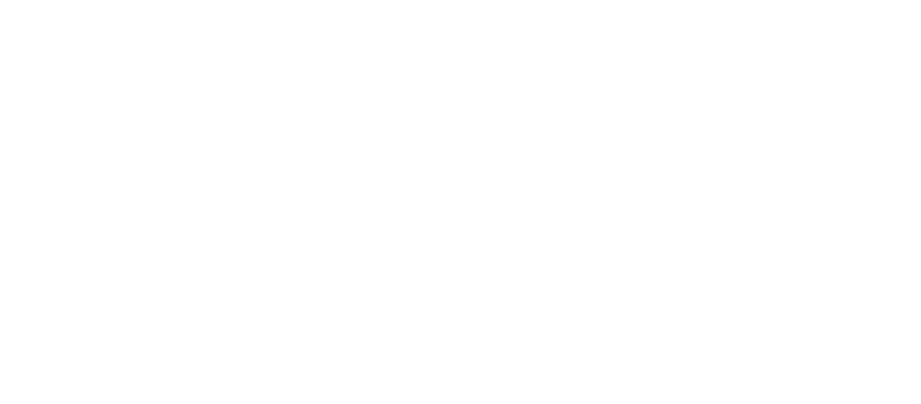
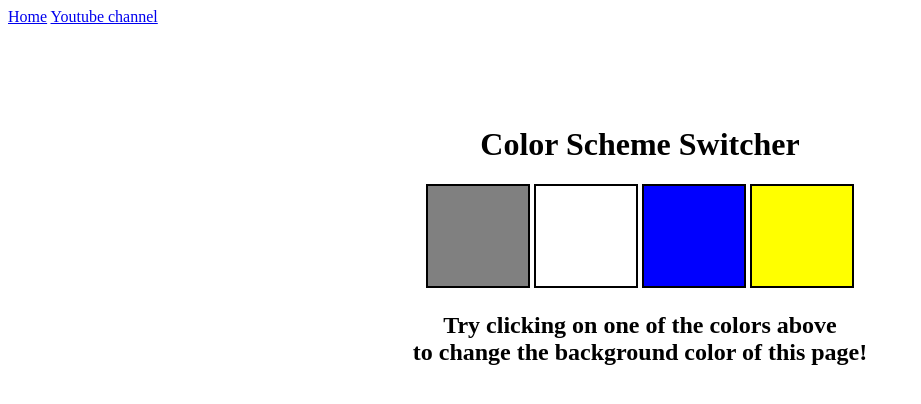
Before and after one commit to rayhqE/REVISION, a plain HTML site: page JS/27_Projects/01_Color Changer/index.html in a window 1280 px wide. Shown: the whole page, without its empty margins (0-921 px from the left). Drawn offline with Linux system fonts and the light colour scheme.

Commit message:
Continuing the projects

```diff
--- a/JS/27_Projects/01_Color Changer/index.html
+++ b/JS/27_Projects/01_Color Changer/index.html
@@ -1,11 +1,44 @@
 <!DOCTYPE html>
 <html lang="en">
+
 <head>
-  <meta charset="UTF-8">
-  <meta name="viewport" content="width=device-width, initial-scale=1.0">
-  <title>Document</title>
+  <meta charset="UTF-8" />
+  <meta name="viewport" content="width=device-width, initial-scale=1.0" />
+  <meta http-equiv="X-UA-Compatible" content="ie=edge" />
+  <link rel="stylesheet" href="style.css" />
+  <link rel="stylesheet" href="../styles.css" />
+  <title>JavaScript Background Color Switcher</title>
 </head>
+
 <body>
+  <nav>
+    <a href="/" aria-current="page">Home</a>
+    <a target="_blank" href="https://www.youtube.com/@chaiaurcode">Youtube channel</a>
+  </nav>
+  <div class="canvas">
+    <!-- <a
+        style="
+          background-color: #fff;
+          padding: 10px 30px;
+          border-radius: 8px;
+          color: #212121;
+          text-decoration: none;
+          border: 2px solid #212121;
+        "
+        href="../index.html"
+        >Back to Home Page</a
+      > -->
+    <h1>Color Scheme Switcher</h1>
+    <span class="button" id="grey"></span>
+    <span class="button" id="white"></span>
+    <span class="button" id="blue"></span>
+    <span class="button" id="yellow"></span>
+    <h2>
+      Try clicking on one of the colors above
+      <span>to change the background color of this page!</span>
+    </h2>
+  </div>
+  <script src="script.js"></script>
+</body>
 
-</body>
 </html>
--- /dev/null
+++ b/JS/27_Projects/01_Color Changer/script.js
@@ -0,0 +1,3 @@
+const buttons = document.querySelectorAll(".button");
+// document.query
+console.log(buttons);
--- /dev/null
+++ b/JS/27_Projects/01_Color Changer/style.css
@@ -0,0 +1,33 @@
+html {
+  margin: 0;
+}
+
+span {
+  display: block;
+}
+.canvas {
+  margin: 100px auto 100px;
+  width: 80%;
+  text-align: center;
+}
+
+.button {
+  width: 100px;
+  height: 100px;
+  border: solid black 2px;
+  display: inline-block;
+}
+
+#grey {
+  background: grey;
+}
+
+#white {
+  background: white;
+}
+#blue {
+  background: blue;
+}
+#yellow {
+  background: yellow;
+}
```
